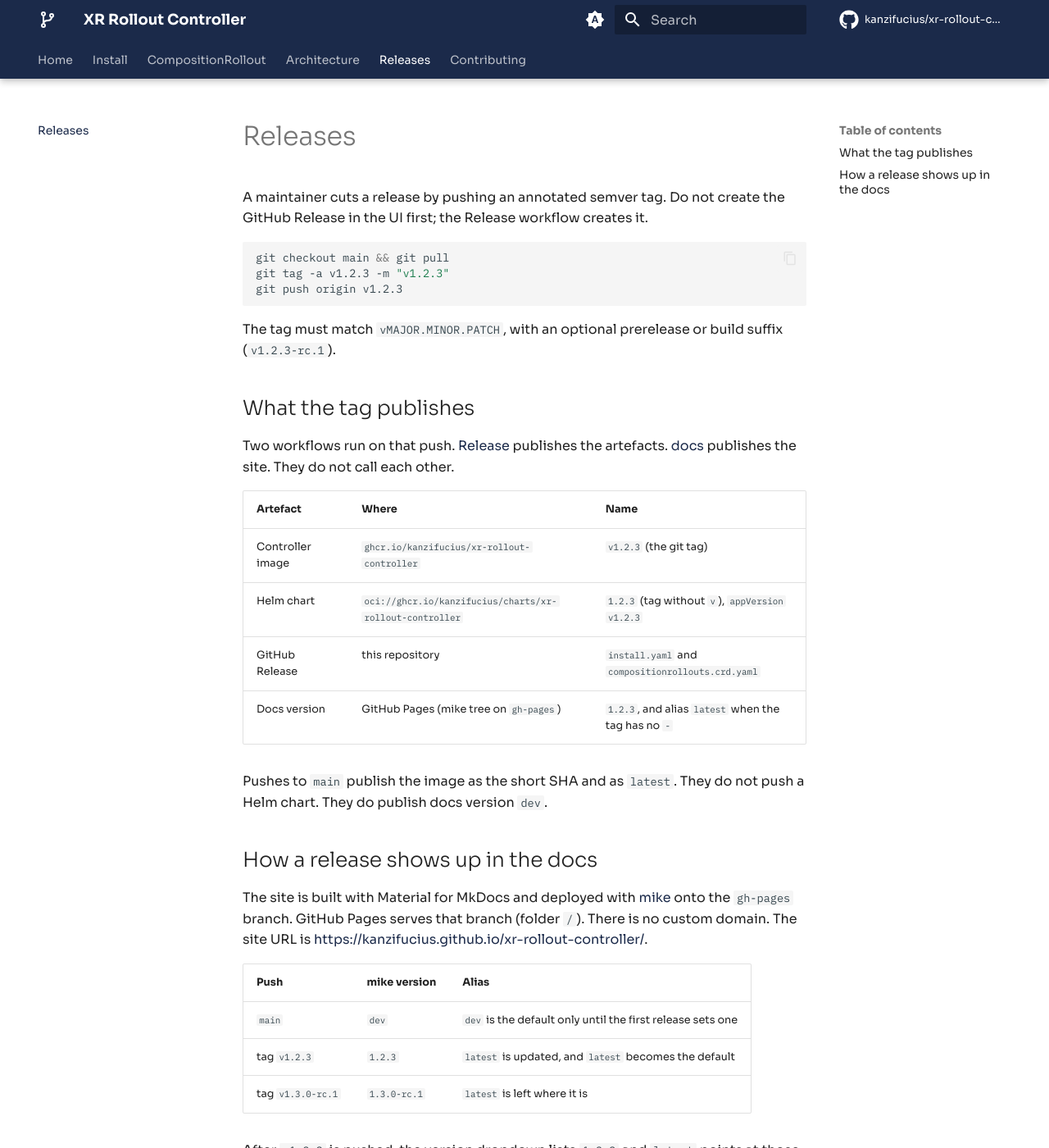
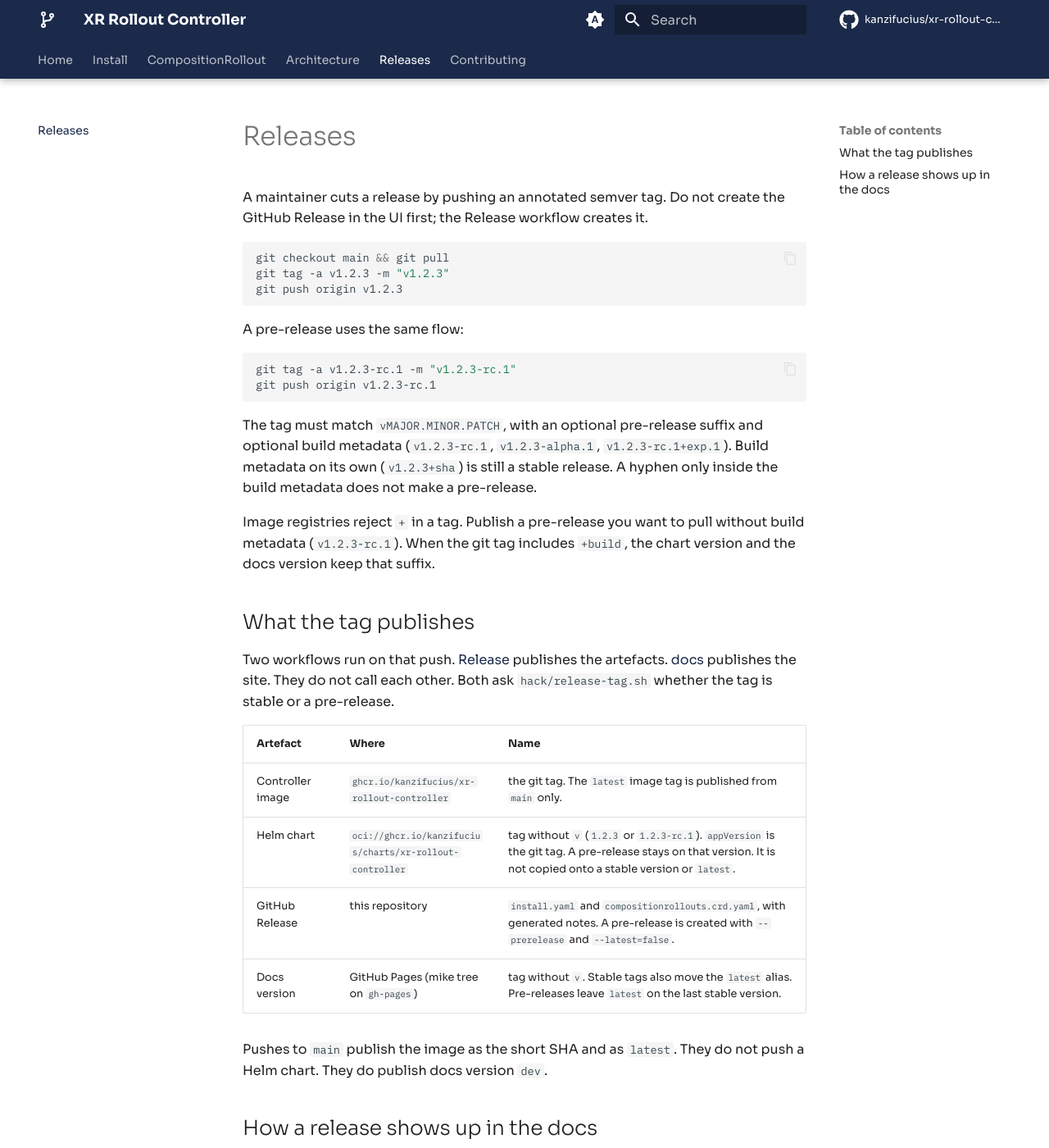
Before and after one commit to kanzifucius/xr-rollout-controller, an MkDocs documentation site: the page built from docs/releases.md, in a window 1280 px wide and 1400 px high. Shown: the whole window at 82% size. Built offline with MkDocs 1.6.1 and Material for MkDocs 9.7.7, drawn with Linux system fonts in a browser that asks for light colours; comment, search, counter and statistics services are not loaded; the version menu is left out; some of the changed text lies outside the part shown.

Commit message:
Publish semver pre-releases without moving latest (#13)
Stable tags still move the mike latest alias. A pre-release tag
publishes its image, GitHub prerelease, chart, and docs version,
and leaves image latest, chart latest, and mike latest alone.

Co-authored-by: Cursor Agent <cursoragent@cursor.com>
Co-authored-by: Ricardo Pinto <kanzifucius@users.noreply.github.com>

````diff
--- a/docs/releases.md
+++ b/docs/releases.md
@@ -8,18 +8,27 @@ git tag -a v1.2.3 -m "v1.2.3"
 git push origin v1.2.3
 ```
 
-The tag must match `vMAJOR.MINOR.PATCH`, with an optional prerelease or build suffix (`v1.2.3-rc.1`).
+A pre-release uses the same flow:
+
+```bash
+git tag -a v1.2.3-rc.1 -m "v1.2.3-rc.1"
+git push origin v1.2.3-rc.1
+```
+
+The tag must match `vMAJOR.MINOR.PATCH`, with an optional pre-release suffix and optional build metadata (`v1.2.3-rc.1`, `v1.2.3-alpha.1`, `v1.2.3-rc.1+exp.1`). Build metadata on its own (`v1.2.3+sha`) is still a stable release. A hyphen only inside the build metadata does not make a pre-release.
+
+Image registries reject `+` in a tag. Publish a pre-release you want to pull without build metadata (`v1.2.3-rc.1`). When the git tag includes `+build`, the chart version and the docs version keep that suffix.
 
 ## What the tag publishes
 
-Two workflows run on that push. [Release](https://github.com/kanzifucius/xr-rollout-controller/blob/main/.github/workflows/release.yml) publishes the artefacts. [docs](https://github.com/kanzifucius/xr-rollout-controller/blob/main/.github/workflows/docs.yml) publishes the site. They do not call each other.
+Two workflows run on that push. [Release](https://github.com/kanzifucius/xr-rollout-controller/blob/main/.github/workflows/release.yml) publishes the artefacts. [docs](https://github.com/kanzifucius/xr-rollout-controller/blob/main/.github/workflows/docs.yml) publishes the site. They do not call each other. Both ask `hack/release-tag.sh` whether the tag is stable or a pre-release.
 
 | Artefact | Where | Name |
 |----------|--------|------|
-| Controller image | `ghcr.io/kanzifucius/xr-rollout-controller` | `v1.2.3` (the git tag) |
-| Helm chart | `oci://ghcr.io/kanzifucius/charts/xr-rollout-controller` | `1.2.3` (tag without `v`), `appVersion` `v1.2.3` |
-| GitHub Release | this repository | `install.yaml` and `compositionrollouts.crd.yaml` |
-| Docs version | GitHub Pages (mike tree on `gh-pages`) | `1.2.3`, and alias `latest` when the tag has no `-` |
+| Controller image | `ghcr.io/kanzifucius/xr-rollout-controller` | the git tag. The `latest` image tag is published from `main` only. |
+| Helm chart | `oci://ghcr.io/kanzifucius/charts/xr-rollout-controller` | tag without `v` (`1.2.3` or `1.2.3-rc.1`). `appVersion` is the git tag. A pre-release stays on that version. It is not copied onto a stable version or `latest`. |
+| GitHub Release | this repository | `install.yaml` and `compositionrollouts.crd.yaml`, with generated notes. A pre-release is created with `--prerelease` and `--latest=false`. |
+| Docs version | GitHub Pages (mike tree on `gh-pages`) | tag without `v`. Stable tags also move the `latest` alias. Pre-releases leave `latest` on the last stable version. |
 
 Pushes to `main` publish the image as the short SHA and as `latest`. They do not push a Helm chart. They do publish docs version `dev`.
 
@@ -31,8 +40,10 @@ The site is built with Material for MkDocs and deployed with [mike](https://gith
 |------|----------------|-------|
 | `main` | `dev` | `dev` is the default only until the first release sets one |
 | tag `v1.2.3` | `1.2.3` | `latest` is updated, and `latest` becomes the default |
-| tag `v1.3.0-rc.1` | `1.3.0-rc.1` | `latest` is left where it is |
+| tag `v1.2.3+sha` | `1.2.3+sha` | `latest` is updated (build metadata is not a pre-release) |
+| tag `v1.3.0-rc.1` | `1.3.0-rc.1` | `latest` stays on the last stable version |
+| tag `v1.3.0-alpha.1` | `1.3.0-alpha.1` | `latest` stays on the last stable version |
 
-After `v1.2.3` is pushed, the version dropdown lists `1.2.3` and `latest` points at those pages. The next non-prerelease tag moves `latest`. Older versions stay addressable, for example `/1.2.3/` beside `/latest/` and `/dev/`.
+After `v1.2.3` is pushed, the version dropdown lists `1.2.3` and `latest` points at those pages. The next stable tag moves `latest`. A later pre-release publishes its own version beside that alias. Older versions stay addressable, for example `/1.2.3/` beside `/latest/`, `/1.3.0-rc.1/`, and `/dev/`.
 
 The first successful docs deploy on `main` creates `gh-pages`. Pages must be set once to **Deploy from a branch**, branch `gh-pages`, folder `/` (root). The workflow does not use the `github-pages` environment: that environment only allows deployments from `gh-pages`, and this job runs on `main`.
````
Also changed, not shown: AGENTS.md (+2 -2 lines), README.md (+2 -1 lines), docs/contributing.md (+1 -1 lines), docs/index.md (+3 -2 lines), docs/install.md (+3 -2 lines), 7 other files.
